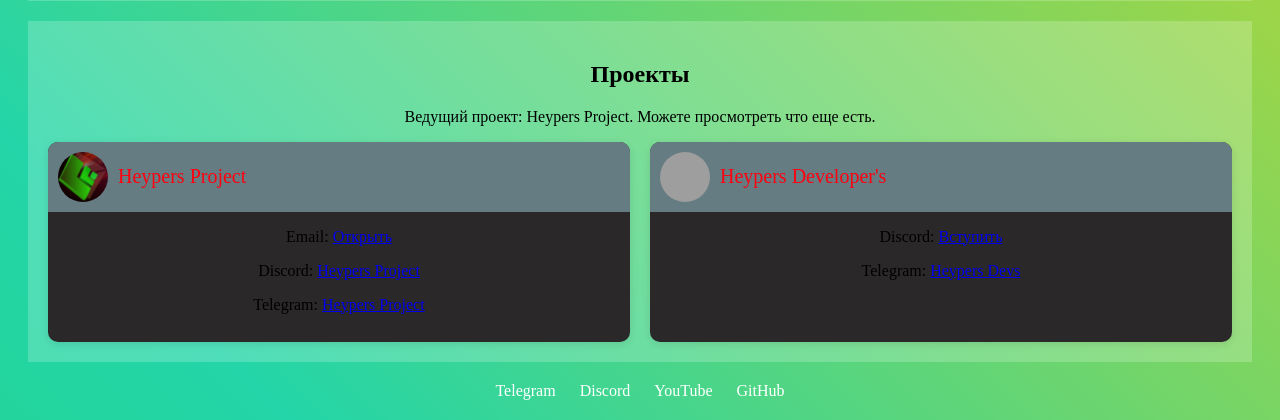
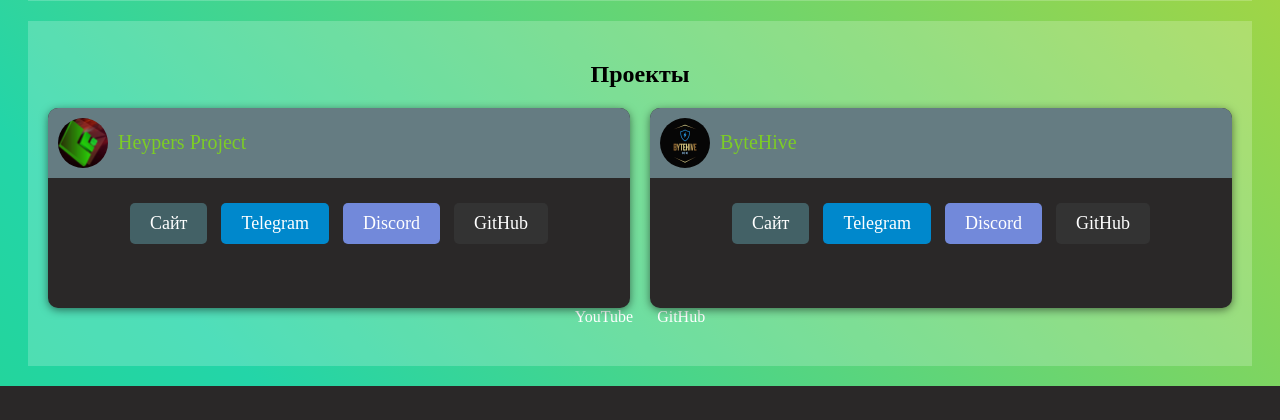
Before and after one commit to mrf0rtuna4/mrf0rtuna4.github.io, a PHP site: page / in a window 1280 px wide. Shown: the part 720-1140 px from the top of the page. After the commit the page ends 1106 px from the top, so only its background shows below. Run offline with PHP 8.4, Linux system fonts and the light colour scheme; grey boxes are pictures that could not be loaded.

Commit message:
помощь!!!!!!!

```diff
--- a/assets/css/index.css
+++ b/assets/css/index.css
@@ -82,7 +82,7 @@
     height: 200px;
     background-color: #2a2828;
     border-radius: 10px;
-    box-shadow: 0 2px 8px rgba(0, 0, 0, 0.1);
+    box-shadow: 0 2px 8px rgba(0, 0, 0, 0.5);
     overflow: hidden;
     flex-basis: calc(50% - 10px);
     margin-right: 10px;
@@ -113,24 +113,63 @@
 }
 @keyframes slide-up {
     from {
-        transform: translateY(100%);
+        transform: translateY(10%);
     }
     to {
-        transform: translateY(0);
+        transform: translateY(15);
     }
 }
 @keyframes fade-in {
     from {
-        opacity: 0;
+        opacity: 6;
     }
     to {
-        opacity: 1;
+        opacity: 9;
     }
 }
 .card.animated {
-    animation: slide-up 0.5s ease-out forwards;
+    animation: slide-up 15.5s ease-out forwards;
 }
 
 .card.animated .header {
-    animation: fade-in 0.5s ease-out forwards;
+    animation: fade-in 19.5s ease-out forwards;
 }
+p.t {
+  color:#7ccd25
+}
+.social-buttons {
+  text-align: center;
+  margin: 20px;
+}
+
+.social-buttons a {
+  display: inline-block;
+  text-decoration: none;
+  color: #fff;
+  font-size: 18px;
+  padding: 10px 20px;
+  margin: 5px;
+  border-radius: 5px;
+  transition: background-color 0.3s;
+}
+
+.web-button {
+  background-color: #66adba6d;
+}
+
+.telegram-button {
+  background-color: #0088cc;
+}
+
+.discord-button {
+  background-color: #7289da;
+}
+
+.github-button {
+  background-color: #333;
+}
+
+
+.social-buttons a:hover {
+  background-color: #444;
+}
--- a/index.html
+++ b/index.html
@@ -38,7 +38,6 @@
     <div class="projects">
         <h2>Проекты</h2>
         <div class="expandable-content" id="projects-content">
-            <p>Ведущий проект: Heypers Project. Можете просмотреть что еще есть.</p>
             <div class="projects-wrapper">
                 <div class="animate__animated animate__fadeInUp card">
                     <div class="header">
@@ -46,58 +45,38 @@
                         <p class="t">Heypers Project</p>
                     </div>
                     <div class="contact-info">
-                        <p>Email: <a href="mailto:heypers.team@gmail.com">Oткрыть</a></p>
-                        <p>Discord: <a href="https://discord.gg/NFRtqcu7fq">Heypers Project</a></p>
-                        <p>Telegram: <a href="https://t.me/heypers_project">Heypers Project</a></p>
+                        <div class="social-buttons">
+                            <a href="https://heypers.github.io/" class="web-button">Сайт</a>
+                            <a href="https://t.me/heypers_project" class="telegram-button">Telegram</a>
+
+                            <a href="https://discord.gg/N8MYbANVJ6" class="discord-button">Discord</a>
+                            <a href="https://github.com/heypers" class="github-button">GitHub</a>
+                          </div>
                     </div>
                 </div>
                 <div class="animate__animated animate__fadeInUp card">
                     <div class="header">
-                        <img src="https://cdn.discordapp.com/icons/1044681666532225066/713982fb2f155d78e28165cb1a134823.png?size=1024" alt="">
-                        <p class="t">Heypers Developer's</p>
+                        <img src="assets/images/bytehive.jpg" alt="">
+                        <p class="t">ByteHive</p>
                     </div>
                     <div class="contact-info">
-                        <p>Discord: <a href="https://discord.gg/bnUf6nHAhe">Вступить</a></p>
-                        <p>Telegram: <a href="https://t.me/heypers_dev">Heypers Devs</a></p>
+                        <div class="social-buttons">
+
+                            <a href="https://bytehive-dev.github.io/" class="web-button">Сайт</a>
+
+                            <a href="https://t.me/yourtelegramchannel" class="telegram-button">Telegram</a>
+
+                            <a href="https://discord.gg/yourdiscordserver" class="discord-button">Discord</a>
+
+                            <a href="https://github.com/yourgithubprofile" class="github-button">GitHub</a>
                     </div>
                 </div>
             </div>
         </div>
     </div>
 
-   <!-- ну я еще подумаю над добавлением этого
-    <div class="projects">
-        <h2>Модерирую</h2>
-        <div class="expandable-content" id="projects-content">
-            <p>Также я модерирую и/или администрирую некоторые сервера. Просто показываю</p>
-            <div class="projects-wrapper">
-                <div class="animate__animated animate__fadeInUp card">
-                    <div class="header">
-                        <img src="https://cdn.discordapp.com/icons/855448228002398209/556a2390dcbb104211843503301ae9d2.webp?size=2048" alt="">
-                        <p class="t">Noldeee Play Community</p>
-                    </div>
-                    <div class="contact-info">
-                        <p>Discord: <a href="https://discord.gg/z63e5UJ6B6">https://discord.gg/z63e5UJ6B6</a></p>
-                        <p>Telegram: <a href="https://t.me/noldeeplay">noldeeplay</a></p>
-                    </div>
-                </div>
-                <div class="animate__animated animate__fadeInUp card">
-                    <div class="header">
-                        <img src="https://cdn.discordapp.com/icons/1033021191218266122/cd83b17da930ccf72333f86e1832b7a5.webp?size=2048" alt="">
-                        <p class="t">Anomaly Reborn</p>
-                    </div>
-                    <div class="contact-info">
-                        <p>Discord: <a href="https://discord.gg/bnUf6nHAhe">https://discord.gg/bnUf6nHAhe</a></p>
-                    </div>
-                </div>
-            </div>
-        </div>
-    </div> -->
-
 
     <div class="contact">
-        <a href="https://t.me/heypers_project" target="_blank">Telegram</a>
-        <a href="http://heypers-lab.ml/" target="_blank">Discord</a>
         <a href="https://youtube.com/@mrf0rtuna4" target="_blank">YouTube</a>
         <a href="https://github.com/mrf0rtuna4" target="_blank">GitHub</a>
     </div>
```
Also changed, not shown: assets/images/bytehive.jpg (added).
